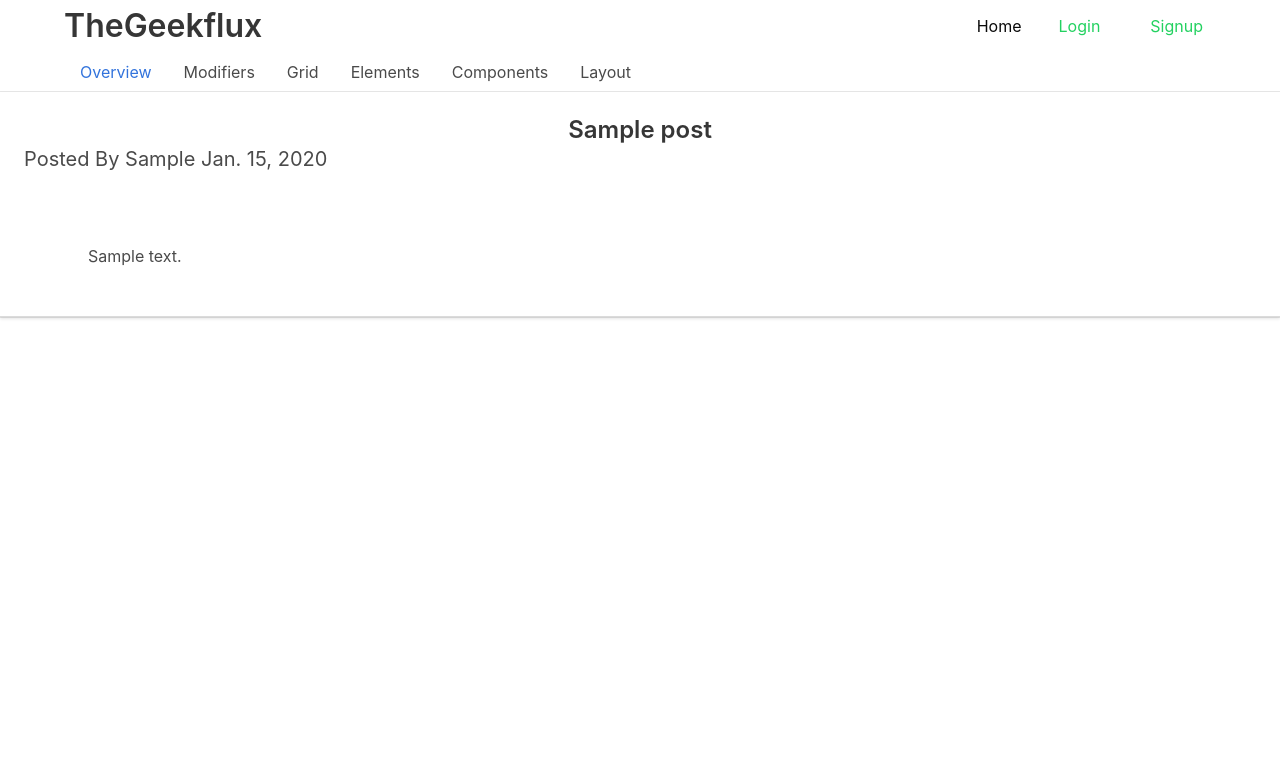
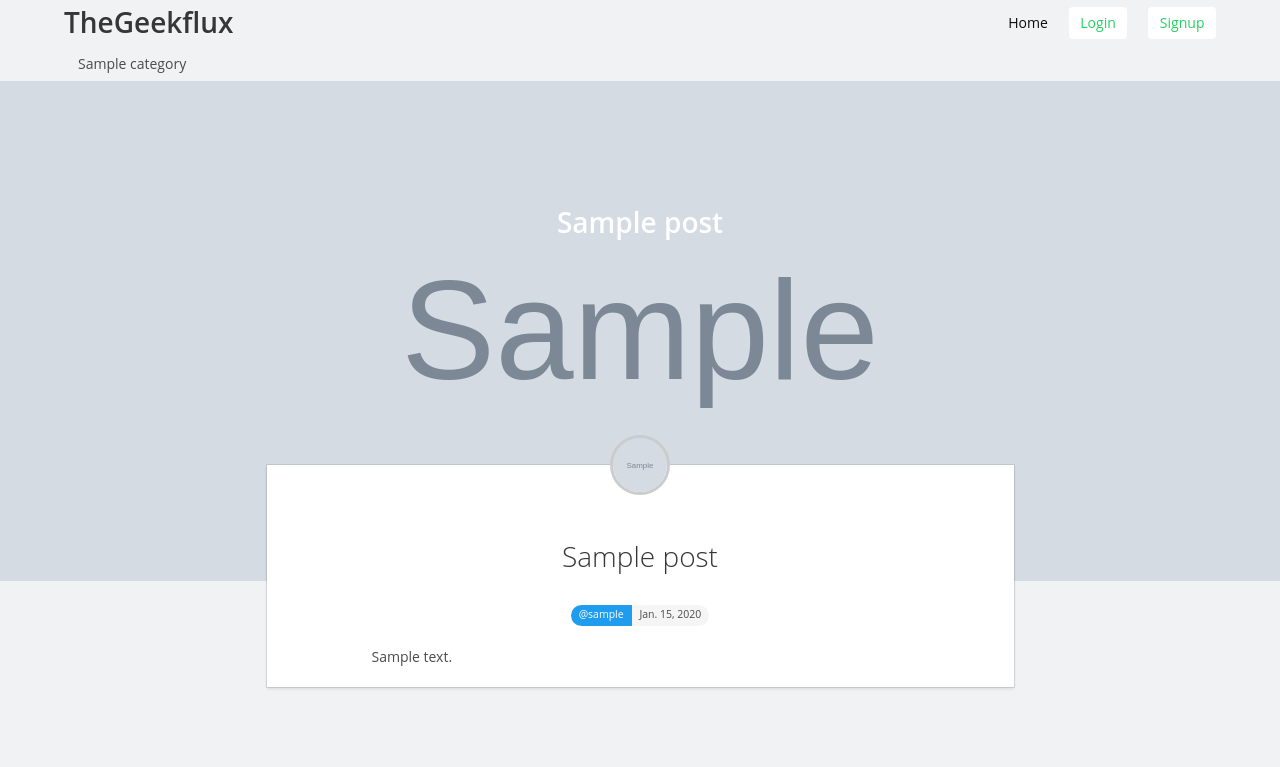
Before and after one commit to harshit740/ThegeekCMS-Django, a Django app: a page that uses templates/home/categries.html in a window 1280 px wide. Shown: the top 767 px of the page. Run offline with Django 3.2, Linux system fonts and the light colour scheme; tables that the repository leaves empty hold one stand-in row (values such as "Sample post"); grey boxes marked "Sample" are stand-in pictures.

Commit message:
Added Dynamic ategry

```diff
--- /dev/null
+++ b/CMS/context_proccesor.py
@@ -0,0 +1,8 @@
+from blog.models import Category
+
+
+def getCategory(request):
+    categry = Category.objects.all()
+    for cat in categry:
+        print(cat.slug)
+    return {'categry':categry}
--- a/CMS/settings.py
+++ b/CMS/settings.py
@@ -67,6 +67,7 @@ TEMPLATES = [
                 'django.template.context_processors.request',
                 'django.contrib.auth.context_processors.auth',
                 'django.contrib.messages.context_processors.messages',
+                'CMS.context_proccesor.getCategory',
             ],
         },
     },
@@ -128,5 +129,5 @@ STATICFILES_DIRS = (
 )
 
 STATIC_URL = '/static/'
-MEDIA_URL = '/media/'
-MEDIA_ROOT = 'media/'
+MEDIA_URL = '/public/'
+MEDIA_ROOT = 'public/'
--- a/CMS/urls.py
+++ b/CMS/urls.py
@@ -27,4 +27,4 @@ urlpatterns = [
 ] + static(settings.STATIC_URL, document_root=settings.SITE_ROOT)
 
 if settings.DEBUG:
-    urlpatterns += static(settings.MEDIA_URL + "public/", document_root=settings.MEDIA_ROOT + "public/")
+    urlpatterns += static(settings.MEDIA_URL , document_root=settings.MEDIA_ROOT)
--- a/blog/models.py
+++ b/blog/models.py
@@ -16,6 +16,7 @@ STATUS = (
 
 class Category(models.Model):
     name = models.CharField(max_length=32)
+    slug = models.SlugField(null=True)
     class Meta:
         verbose_name_plural = "Categories"
 
@@ -46,11 +47,15 @@ class Post(models.Model):
     list_display = ('title', 'category', 'tags', 'author', 'publish_on', 'created_on', 'updated_on')
     search_fields = ['title', 'byline',]
     list_filter = ['publish_on', 'created_on']
-    date_hierarchy = 'pub_date'
+    date_hierarchy = 'publish_on'
 
+    class Meta:
+        ordering = ['-publish_on','-created_on']
 
     def __str__(self):
         return self.title
+
+
 
 
 @receiver(models.signals.pre_save, sender=Post)
--- a/blog/urls.py
+++ b/blog/urls.py
@@ -6,5 +6,6 @@ from blog import views
 urlpatterns = [
     path('', views.PostList.as_view(), name='home'),
     path('post/<slug:slug>/', views.PostDetail.as_view(), name='post_detail'),
+    path('category/<slug:slug>/', views.PostListbycategory.as_view(), name='categry_postlist'),
 
 ]
--- a/blog/views.py
+++ b/blog/views.py
@@ -1,11 +1,22 @@
+from django.shortcuts import render
 from django.views import generic
-from blog.models import Post
+from blog.models import Post ,Category
 
 
 class PostList(generic.ListView):
     queryset = Post.objects.all()
     template_name = 'blog/postlist.html'
 
+
 class PostDetail(generic.DetailView):
     model = Post
     template_name = 'blog/post_detail.html'
+
+
+class PostListbycategory(generic.ListView):
+    template_name = 'blog/postlist.html'
+    model = Post
+
+    def get_queryset(self):
+        print(self.kwargs.get('slug', None) )
+        return Post.objects.filter(category__slug=self.kwargs.get('slug', None) ).order_by('-publish_on')
--- a/templates/blog/post_detail.html
+++ b/templates/blog/post_detail.html
@@ -2,27 +2,116 @@
 
 {% block content %}
   <!-- Hero head: will stick at the top -->
-<div class="card">
 
-  <div class="card-content">
-    <div class="">
-        <p class="title is-4 has-text-centered">
-        {{ object.title }}
-    </p>
+      <section class="hero is-info is-medium is-bold">
+        <div class="hero-body">
+            <div class="container has-text-centered">
+                <h1 class="title">{{ object.title }}</h1>
+            </div>
+        </div>
+    </section>
+    <style>
+    .hero-body {
+	background-image: url({{ object.featured_image.url }});
+	background-position: center;
+	background-size: cover;
+	background-repeat: no-repeat;
+	height: 500px;
+}
+    html,body {
+  font-family: 'Open Sans', sans-serif;
+  font-size: 14px;
+  background: #F0F2F4;
+}
+.navbar.is-white {
+  background: #F0F2F4;
+}
+.navbar-brand .brand-text {
+  font-size: 1.11rem;
+  font-weight: bold;
+}
+.articles {
+  margin: 5rem 0;
+  margin-top: -200px;
+}
+.articles .content p {
+    line-height: 1.9;
+    margin: 15px 0;
+}
+.author-image {
+    position: absolute;
+    top: -30px;
+    left: 50%;
+    width: 60px;
+    height: 60px;
+    margin-left: -30px;
+    border: 3px solid #ccc;
+    border-radius: 50%;
+}
+.media-center {
+  display: block;
+  margin-bottom: 1rem;
+}
+.media-content {
+  margin-top: 3rem;
+}
+.article, .promo-block {
+  margin-top: 6rem;
+}
+div.column.is-8:first-child {
+  padding-top: 0;
+  margin-top: 0;
+}
+.article-title {
+  font-size: 2rem;
+  font-weight: lighter;
+  line-height: 2;
+}
+.article-subtitle {
+  color: #909AA0;
+  margin-bottom: 3rem;
+}
+.article-body {
+  line-height: 1.4;
+  margin: 0 6rem;
+}
+.promo-block .container {
+  margin: 1rem 5rem;
+}
+    </style>
 
-    <p class="subtitle">
-    Posted By {{ object.author|capfirst }} {{ object.publish_on|date }}
-    </p>
-        <div ></div>
-    </div>
-  </div>
+      <div class="container">
+        <!-- START ARTICLE FEED -->
+        <section class="articles">
+            <div class="column is-8 is-offset-2">
+                <!-- START ARTICLE -->
+                <!-- START ARTICLE -->
+                <div class="card article">
+                    <div class="card-content">
+                        <div class="media">
+                            <div class="media-center">
+                                <img src="{{ object.featured_image.url }}" class="author-image" alt="Placeholder image">
+                            </div>
+                            <div class="media-content has-text-centered">
+                                <p class="title article-title">{{ object.title }}</p>
+                               <div class="tags has-addons level-item">
+                                    <span class="tag is-rounded is-info">@{{ object.author }}</span>
+                                    <span class="tag is-rounded">{{ object.created_on|date }}</span>
+                                </div>
+                            </div>
+                        </div>
+                        <div class="content article-body">
+                            {% autoescape on %}
 
-    <div class="card-content container content">
-        {{ object.content|safe }}
-    </div>
-  <footer class="card-footer">
-  </footer>
-</div>
+                           {{ object.content |safe }}
 
-</section>
+                            {% endautoescape %}
+                        </div>
+                    </div>
+                </div>
+                <!-- END ARTICLE -->
+              </div>
+
+        </section>
+        <!-- END ARTICLE FEED -->
 {% endblock %}
--- a/templates/home/categries.html
+++ b/templates/home/categries.html
@@ -2,12 +2,13 @@
     <nav class="tabs">
       <div class="container">
         <ul>
-          <li class="is-active"><a>Overview</a></li>
-          <li><a>Modifiers</a></li>
-          <li><a>Grid</a></li>
-          <li><a>Elements</a></li>
-          <li><a>Components</a></li>
-          <li><a>Layout</a></li>
+            {% for foo in categry %}
+
+
+            <li><a href="{% url 'categry_postlist'  foo.slug %}">{{ foo }}</a></li>
+
+            {% endfor %}
+
         </ul>
       </div>
     </nav>
--- a/user/views.py
+++ b/user/views.py
@@ -1,4 +1,4 @@
-from django.http import JsonResponse, Http404
+from django.http import JsonResponse
 from django.shortcuts import render, redirect
 from django.urls import reverse_lazy
 from django.views import generic
```
Also changed, not shown: blog/migrations/0007_category_slug.py (added), media/media/blog/images/Screen_Shot_2019-07-07_at_11.15.16_y0kon0k.png (added), media/media/blog/images/Screenshot_20190811_133942.png (added), public/media/blog/images/Screenshot_20190811_133942.png (added).
